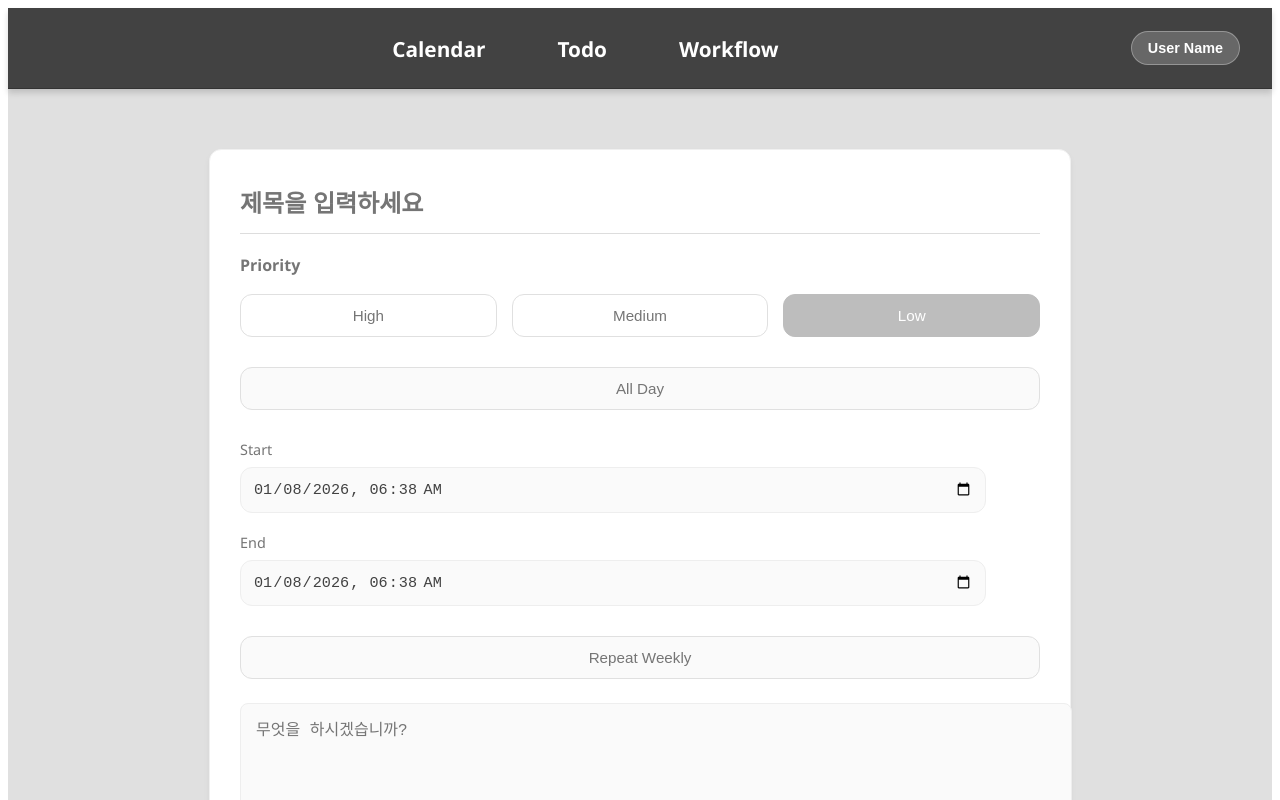
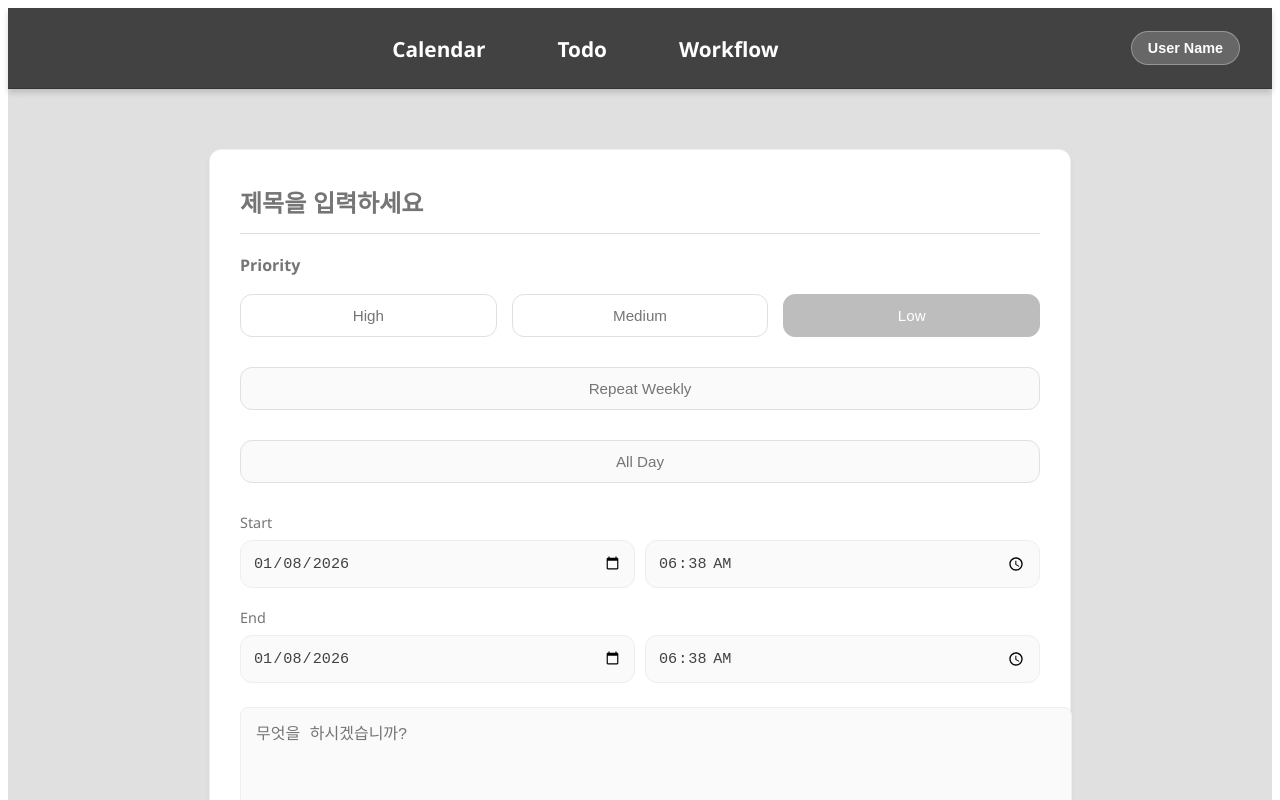
Before and after one commit to 20250918-beyond-SW-Camp-21th/beyond-SW-21th-four-3team, a Vue app in the folder todo-dodo-frontend/: page /todo/write in a window 1280 px wide. Shown: the top 800 px of the page. Built offline with nearby package versions, Linux system fonts and the light colour scheme.

Commit message:
[feat] #14 프론트엔드 Todo 생성 페이지 로직 추가 및 디자인 수정
로직추가 부분
 - 루틴 선택에 따라 다른 페이지 띄우기(end_date유무)
 - Allday 선택 시 start_time=00:00 | end_time=23:59 으로 자동세팅

디자인 부분
 - 색상 변경

```diff
--- a/todo-dodo-frontend/src/feature/todo/styles/todoWriteView.css
+++ b/todo-dodo-frontend/src/feature/todo/styles/todoWriteView.css
@@ -284,10 +284,10 @@
 }
 
 .repeat-toggle-btn.active {
-    background-color: #D7CCC8;
-    /* Pastel Brown */
+    background-color: #A1887F;
+    /* Lighter Pastel Brown */
     color: white;
-    border-color: #D7CCC8;
+    border-color: #A1887F;
     font-weight: 600;
 }
 
@@ -323,9 +323,18 @@
 }
 
 .day-btn.active {
-    background-color: #90CAF9;
-    /* Pastel Blue */
+    background-color: #A1887F;
+    /* Pastel Brown */
     color: white;
-    border-color: #90CAF9;
+    border-color: #A1887F;
     font-weight: 600;
 }
+
+.split-inputs {
+    display: flex;
+    gap: 10px;
+}
+
+.split-inputs .input-date {
+    flex: 1;
+}
--- a/todo-dodo-frontend/src/feature/todo/views/TodoWriteView.vue
+++ b/todo-dodo-frontend/src/feature/todo/views/TodoWriteView.vue
@@ -1,5 +1,5 @@
 <script setup>
-import { ref } from 'vue'
+import { ref, watch } from 'vue'
 import { useRouter } from 'vue-router'
 import { useTodoStore } from '@/stores/todoStore'
 
@@ -11,13 +11,24 @@ const content = ref('')
 const priority = ref('Low') // Default Low
 const allday = ref(false)
 
+watch(allday, (newVal) => {
+    if (newVal) {
+        startTime.value = '00:00'
+        endTime.value = '23:59'
+    }
+})
+
 // Initialize with current time, truncated to minutes for datetime-local
+// Initialize with current time
 const now = new Date()
 now.setMinutes(now.getMinutes() - now.getTimezoneOffset())
-const currentIso = now.toISOString().slice(0, 16)
+const currentIsoDate = now.toISOString().slice(0, 10) // YYYY-MM-DD
+const currentIsoTime = now.toISOString().slice(11, 16) // HH:mm
 
-const startDateTime = ref(currentIso)
-const endDateTime = ref(currentIso)
+const startDate = ref(currentIsoDate)
+const startTime = ref(currentIsoTime)
+const endDate = ref(currentIsoDate)
+const endTime = ref(currentIsoTime)
 
 // Repeat Settings
 const isRepeat = ref(false)
@@ -39,8 +50,10 @@ const handleSubmit = async () => {
     await store.addTodo({
         title: title.value,
         content: content.value,
-        startDate: startDateTime.value, // Pass raw string
-        endDate: endDateTime.value,     // Pass raw string
+        startDate: startDate.value,
+        startTime: startTime.value,
+        endDate: isRepeat.value ? repeatUntil.value : endDate.value,
+        endTime: endTime.value,
         priority: priority.value,
         allday: allday.value,
         isRepeat: isRepeat.value,
@@ -87,29 +100,6 @@ const handleCancel = () => {
                 </div>
             </div>
 
-            <!-- Middle Column: All Day -->
-            <div class="settings-col allday-col">
-                <button
-                    class="allday-btn"
-                    :class="{ active: allday }"
-                    @click="allday = !allday"
-                >All Day</button>
-            </div>
-
-            <!-- Right Column: Time Settings -->
-            <div class="settings-col time-col">
-                <div class="datetime-stack">
-                    <div class="datetime-row">
-                        <label>Start</label>
-                        <input v-model="startDateTime" type="datetime-local" class="input-date" :disabled="allday" />
-                    </div>
-                    <div class="datetime-row">
-                        <label>End</label>
-                        <input v-model="endDateTime" type="datetime-local" class="input-date" :disabled="allday" />
-                    </div>
-                </div>
-            </div>
-
             <!-- New Column: Repeat Settings -->
             <div class="settings-col repeat-col">
                 <button
@@ -138,6 +128,35 @@ const handleCancel = () => {
                     </div>
                 </div>
             </div>
+
+            <!-- Middle Column: All Day -->
+            <div class="settings-col allday-col">
+                <button
+                    class="allday-btn"
+                    :class="{ active: allday }"
+                    @click="allday = !allday"
+                >All Day</button>
+            </div>
+
+            <!-- Right Column: Time Settings -->
+            <div class="settings-col time-col">
+                <div class="datetime-stack">
+                    <div class="datetime-row">
+                        <label>Start</label>
+                        <div class="split-inputs">
+                            <input v-model="startDate" type="date" class="input-date" :disabled="allday" />
+                            <input v-model="startTime" type="time" class="input-date" :disabled="allday" />
+                        </div>
+                    </div>
+                    <div class="datetime-row">
+                        <label>End</label>
+                        <div class="split-inputs">
+                            <input v-if="!isRepeat" v-model="endDate" type="date" class="input-date" :disabled="allday" />
+                            <input v-model="endTime" type="time" class="input-date" :disabled="allday" />
+                        </div>
+                    </div>
+                </div>
+            </div>
         </div>
 
         <div class="form-group">
@@ -149,7 +168,7 @@ const handleCancel = () => {
             <button @click="handleSubmit" class="btn save-btn">Save</button>
         </div>
     </div>
-  </div>
+    </div>
   </div>
 </template>
 
--- a/todo-dodo-frontend/src/stores/todoStore.js
+++ b/todo-dodo-frontend/src/stores/todoStore.js
@@ -49,9 +49,7 @@ export const useTodoStore = () => {
             console.log('Adding todo:', todoData);
 
             // Transform to Backend DTO
-            // Input format from datetime-local: "YYYY-MM-DDTHH:mm"
-            const [startDate, startTime] = todoData.startDate.split('T');
-            const [endDate, endTime] = todoData.endDate.split('T');
+            // Transform to Backend DTO
 
             // Map frontend day index (0=Sun) to backend Enum
             const dayMap = ['SUNDAY', 'MONDAY', 'TUESDAY', 'WEDNESDAY', 'THURSDAY', 'FRIDAY', 'SATURDAY'];
@@ -60,10 +58,10 @@ export const useTodoStore = () => {
             const payload = {
                 title: todoData.title,
                 description: todoData.content,
-                startDate: startDate,
-                startTime: startTime + ':00', // Append seconds
-                endDate: endDate,
-                endTime: endTime + ':00',     // Append seconds
+                startDate: todoData.startDate,
+                startTime: todoData.startTime + ':00', // Append seconds
+                endDate: todoData.endDate,
+                endTime: todoData.endTime + ':00',     // Append seconds
                 allday: todoData.allday || false,
                 // uppercase for backend Enum
                 priority: todoData.priority ? todoData.priority.toUpperCase() : 'LOW',
```
